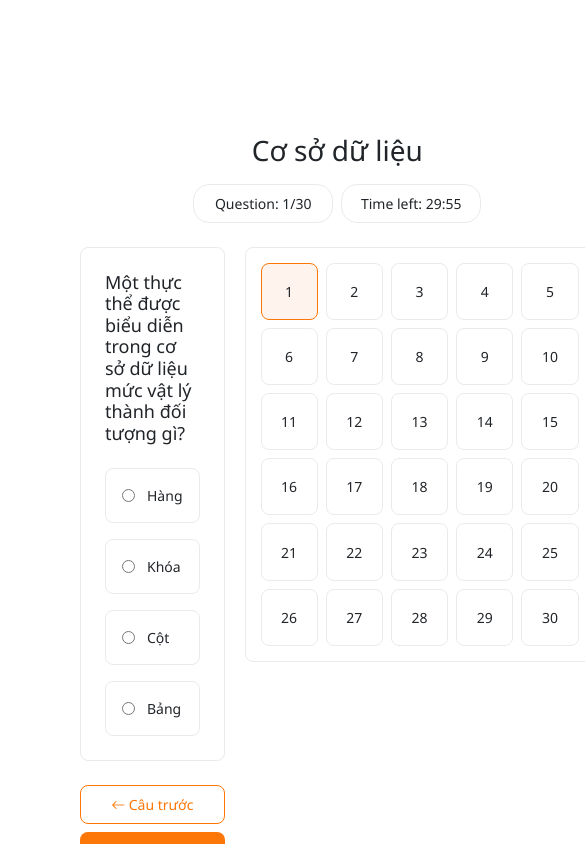
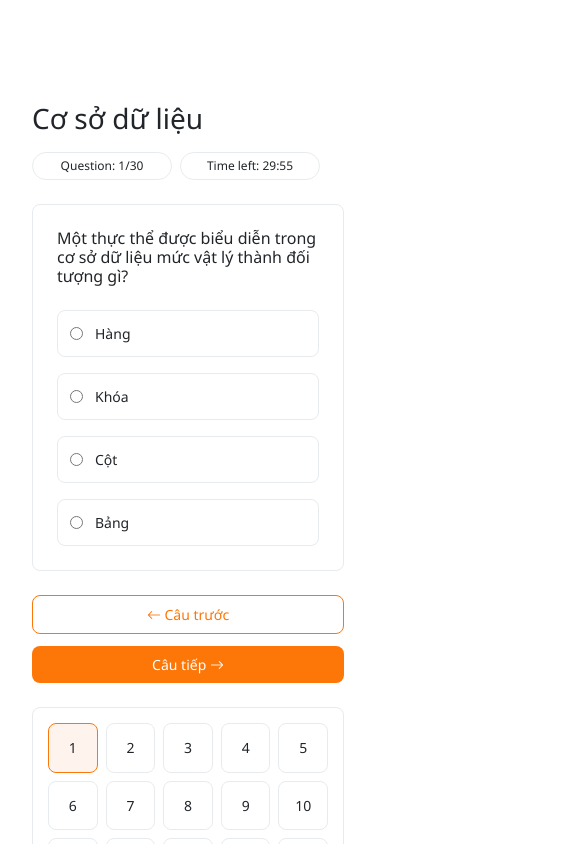
Before and after one commit to lovepoity/asm-quiz-app, a Vue app: page /quiz/DBBS in a window 390 px wide. Shown: the top 844 px of the page, 585 px wide, since content can reach past the window. Built offline with nearby package versions, Linux system fonts and the light colour scheme; sample sign-in values are in the browser's storage; a web font is replaced by a local one.

Commit message:
final update

```diff
--- a/src/App.vue
+++ b/src/App.vue
@@ -1,6 +1,9 @@
 <template>
   <header class="header" v-if="!isQuizRoute">
     <div class="header__container">
+      <button class="header__menu-btn" @click="toggleMobileMenu">
+        <i class="bi bi-list"></i>
+      </button>
       <router-link to="/" class="header__logo">
         <img src="/favicon.ico" alt="logo" />
         <span>SUNAO EDUCATION</span>
@@ -79,6 +82,13 @@
       </div>
     </div>
   </header>
+
+  <div class="mobile-sidebar" :class="{ 'mobile-sidebar--active': isMobileMenuOpen }">
+    <div class="mobile-sidebar__overlay" @click="toggleMobileMenu"></div>
+    <div class="mobile-sidebar__content">
+      <Sidebar @linkClick="closeMobileMenu" />
+    </div>
+  </div>
 
   <div class="layout" :class="{ 'layout--full': isQuizRoute }">
     <Sidebar v-if="!isQuizRoute" />
@@ -188,6 +198,7 @@ export default {
       searchQuery: '',
       filteredSubjects: [],
       isSearchResultsVisible: false,
+      isMobileMenuOpen: false,
     }
   },
 
@@ -285,6 +296,18 @@ export default {
 
     getLogoUrl(subjectId) {
       return new URL(`/src/api/logos/${subjectId}.png`, import.meta.url).href
+    },
+    toggleMobileMenu() {
+      this.isMobileMenuOpen = !this.isMobileMenuOpen
+      if (this.isMobileMenuOpen) {
+        document.body.style.overflow = 'hidden'
+      } else {
+        document.body.style.overflow = ''
+      }
+    },
+    closeMobileMenu() {
+      this.isMobileMenuOpen = false
+      document.body.style.overflow = ''
     },
   },
 }
@@ -392,4 +415,89 @@ export default {
   margin-left: 0;
   padding: 0;
 }
+
+.header__menu-btn {
+  display: none;
+  background: none;
+  border: none;
+  font-size: 24px;
+  cursor: pointer;
+  padding: 8px;
+  color: var(--text-color);
+}
+
+.mobile-sidebar {
+  display: none;
+  position: fixed;
+  top: 0;
+  left: 0;
+  width: 100%;
+  height: 100%;
+  z-index: 1000;
+  visibility: hidden;
+  transition: visibility 0.3s;
+}
+
+.mobile-sidebar__overlay {
+  position: absolute;
+  top: 0;
+  left: 0;
+  width: 100%;
+  height: 100%;
+  background: rgba(0, 0, 0, 0.5);
+  opacity: 0;
+  transition: opacity 0.3s;
+}
+
+.mobile-sidebar__content {
+  position: absolute;
+  top: 0;
+  left: 0;
+  width: 250px;
+  height: 100%;
+  background: var(--white);
+  transform: translateX(-100%);
+  transition: transform 0.3s;
+  overflow-y: auto;
+}
+
+.mobile-sidebar--active {
+  visibility: visible;
+}
+
+.mobile-sidebar--active .mobile-sidebar__overlay {
+  opacity: 1;
+}
+
+.mobile-sidebar--active .mobile-sidebar__content {
+  transform: translateX(0);
+}
+
+@media (max-width: 768px) {
+  .mobile-sidebar__content {
+    width: fit-content;
+  }
+
+  .header__menu-btn {
+    display: block;
+  }
+
+  .mobile-sidebar {
+    display: block;
+  }
+
+  /* Ẩn sidebar mặc định */
+  .layout > .sidebar {
+    display: none;
+  }
+
+  /* Hiển thị sidebar trong mobile menu */
+  .mobile-sidebar .sidebar {
+    display: block;
+    position: static;
+    height: auto;
+    padding: 24px 16px;
+    width: fit-content;
+  }
+}
 </style>
--- a/src/assets/sub-page.css
+++ b/src/assets/sub-page.css
@@ -255,7 +255,7 @@
 
 .quiz-detail__question-card {
   border-radius: 8px;
-  padding: 16px;
+  padding: 24px;
   border: 1px solid var(--border-color);
 }
 
--- a/src/components/Sidebar.vue
+++ b/src/components/Sidebar.vue
@@ -1,7 +1,7 @@
 <template>
   <aside class="sidebar">
     <nav class="sidebar__nav">
-      <router-link to="/" class="sidebar__item" exact>
+      <router-link to="/" class="sidebar__item" exact @click="handleLinkClick">
         <i class="fa-solid fa-house"></i>
         <span>Trang chủ</span>
       </router-link>
@@ -10,6 +10,7 @@
         to="/subjects"
         class="sidebar__item"
         :class="{ 'router-link-active': isQuizRoute }"
+        @click="handleLinkClick"
       >
         <i class="fa-solid fa-book"></i>
         <span>Môn học</span>
@@ -33,11 +34,16 @@
   </aside>
 </template>
 
-<script>
+<script lang="js">
 export default {
   computed: {
     isQuizRoute() {
       return this.$route.path.includes('/quiz/')
+    },
+  },
+  methods: {
+    handleLinkClick() {
+      this.$emit('linkClick')
     },
   },
 }
--- a/src/views/QuizView.vue
+++ b/src/views/QuizView.vue
@@ -429,4 +429,110 @@ export default {
 }
 </script>
 
-<style></style>
+<style scoped>
+.quiz {
+  margin-top: 70px;
+  padding: 48px 64px 128px;
+  font-size: 14px;
+}
+
+.quiz__content-wrapper {
+  display: flex;
+  gap: 24px;
+}
+
+.quiz__question--left {
+  flex: 1;
+}
+
+/* Thêm responsive styles */
+@media (max-width: 1200px) {
+  .quiz {
+    padding: 32px;
+  }
+
+  .quiz__title {
+    font-size: 28px;
+  }
+}
+
+@media (max-width: 992px) {
+  .quiz__content-wrapper {
+    flex-direction: column;
+  }
+
+  .quiz__question-navigator {
+    width: 100%;
+    grid-template-columns: repeat(10, 1fr);
+  }
+}
+
+@media (max-width: 768px) {
+  .quiz {
+    padding: 16px;
+  }
+
+  .quiz__header {
+    flex-direction: column;
+    align-items: flex-start;
+    gap: 16px;
+  }
+
+  .quiz__title {
+    font-size: 24px;
+  }
+
+  .quiz__question-navigator {
+    grid-template-columns: repeat(8, 1fr);
+  }
+
+  .quiz__navigation {
+    flex-direction: column;
+    gap: 12px;
+  }
+
+  .quiz__button {
+    width: 100%;
+  }
+
+  .quiz__popup {
+    width: 95%;
+    padding: 16px;
+  }
+}
+
+@media (max-width: 576px) {
+  .quiz__question-navigator {
+    grid-template-columns: repeat(5, 1fr);
+  }
+
+  .quiz__question-text {
+    font-size: 16px;
+  }
+
+  .quiz__answer {
+    padding: 12px;
+  }
+
+  .quiz__completed-content {
+    padding: 16px;
+  }
+
+  .quiz__completed-icon {
+    font-size: 48px;
+  }
+
+  .quiz__completed-title {
+    font-size: 24px;
+  }
+
+  .quiz__completed-message {
+    font-size: 16px;
+  }
+
+  .quiz__badge {
+    font-size: 12px;
+    padding: 4px 8px;
+  }
+}
+</style>
```
